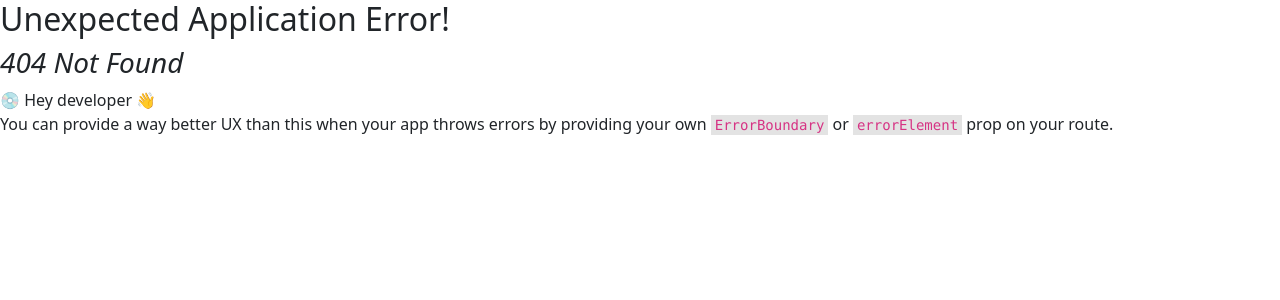
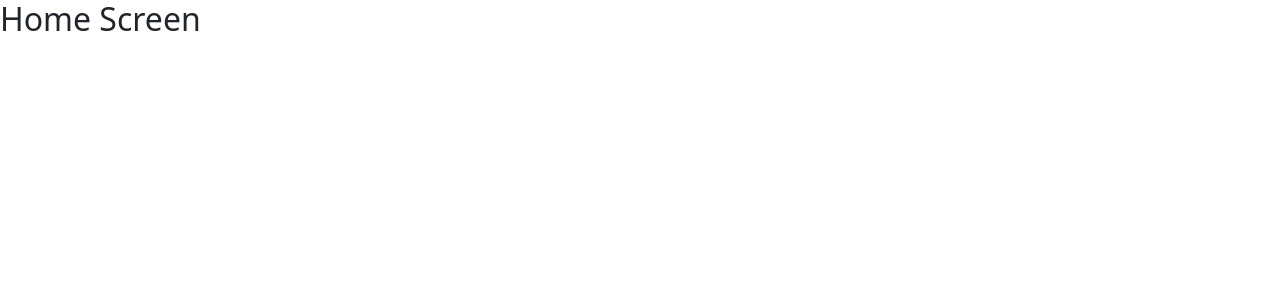
Before and after one commit to ashleylclark/online-marketplace, a React (Vite) app in the folder online-marketplace/: page /home in a window 1280 px wide. Before the commit this address had no page. Shown: the top 300 px of the page. Built offline with nearby package versions, Linux system fonts and the light colour scheme.

Commit message:
created initial home page

```diff
--- a/online-marketplace/src/main.jsx
+++ b/online-marketplace/src/main.jsx
@@ -3,6 +3,7 @@ import ReactDOM from 'react-dom/client'
 import { createBrowserRouter, RouterProvider } from "react-router-dom";
 import LogIn from './pages/log in/LogIn';
 import SignUp from './pages/sign up/SignUp';
+import Home from './pages/home/HomeSeller';
 
 const router = createBrowserRouter([
   { path:"/",
@@ -11,6 +12,10 @@ const router = createBrowserRouter([
   {
     path: "/signup",
     element: <SignUp />
+  },
+  {
+    path: "/home",
+    element: <Home />
   }
 ]);
 
--- /dev/null
+++ b/online-marketplace/src/pages/home/HomeSeller.jsx
@@ -0,0 +1,9 @@
+
+// home page will change depending on if user is seller or customer
+const Home = () => {
+  return (
+    <h2>Home Screen</h2>
+  )
+}
+
+export default Home
```
